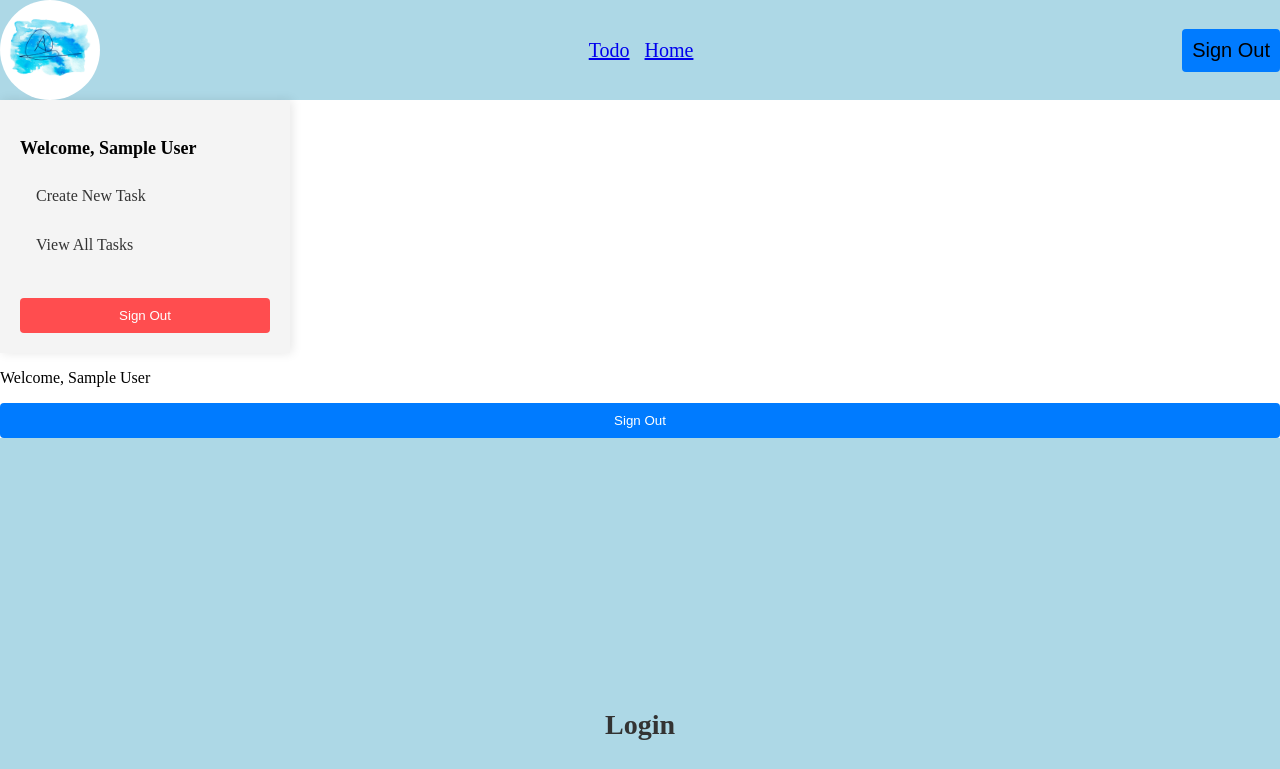
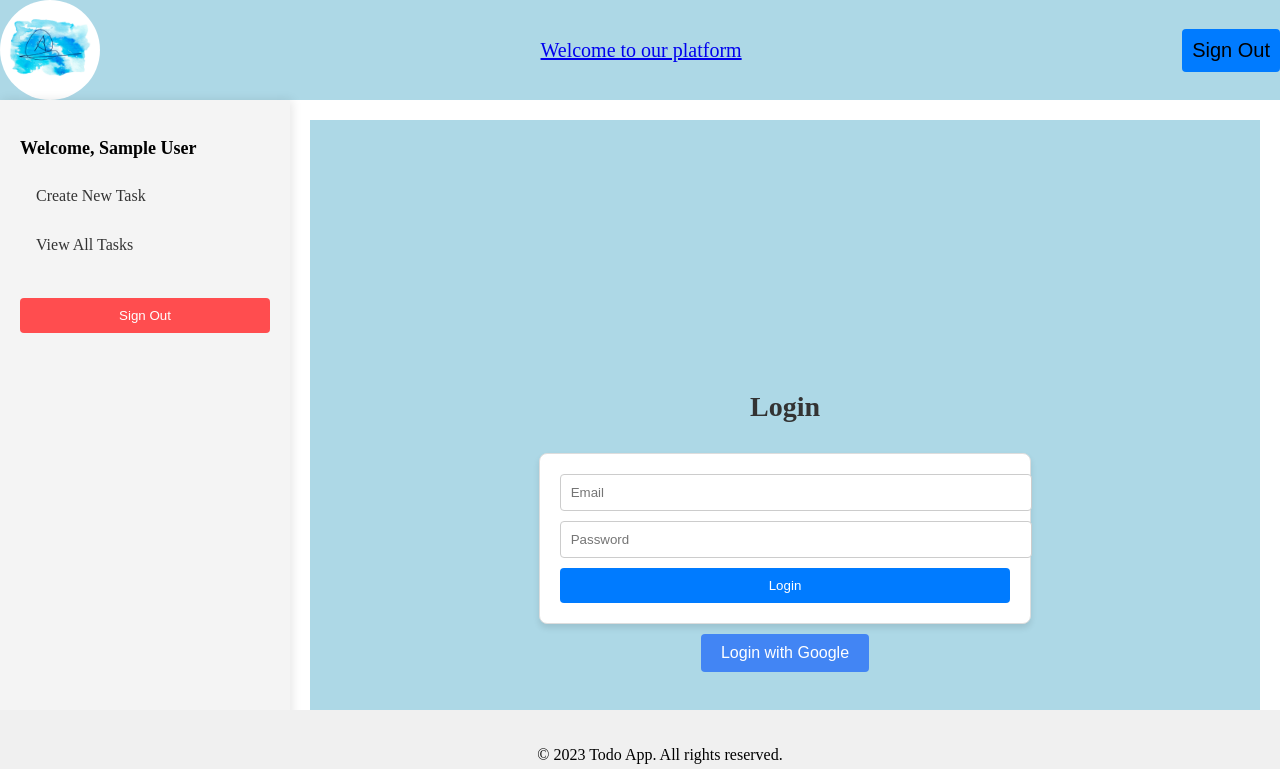
Before and after one commit to avij1109/Todo, a React (Vite) app: page /login in a window 1280 px wide. Shown: the top 769 px of the page. Built offline with nearby package versions, Linux system fonts and the light colour scheme; no server answers; sample sign-in values are in the browser's storage; a web font is replaced by a local one.

Commit message:
somthng good finally

```diff
--- a/src/App.css
+++ b/src/App.css
@@ -1,3 +1,20 @@
+.app-container {
+  min-height: 100vh;
+  display: flex;
+  flex-direction: column;
+}
+
+.main-content {
+  display: flex;
+  flex: 1;
+  position: relative;
+}
+
+.content {
+  flex: 1;
+  padding: 20px;
+}
+
 .navbar {
   display: flex;
   justify-content: space-between;
@@ -43,9 +60,7 @@
   color: white;
   cursor: pointer;
 }
-.a{
-  border: rebeccapurplea
-}
+
 .logout-btn:hover {
   background-color: darkred;
 }
@@ -54,6 +69,3 @@
   margin-right: 10px;
   font-size: 1rem;
 }
-.a{
-  background-color: saddlebrown;
-}
--- a/src/App.tsx
+++ b/src/App.tsx
@@ -1,78 +1,70 @@
-import React, { useEffect, useState } from 'react';
-import { BrowserRouter as Router, Routes, Route, Navigate } from 'react-router-dom';
-import { auth } from '../firebase';
-import { onAuthStateChanged, signOut } from 'firebase/auth';
-import Header from './components/header/Header';
-import Sidebar from './components/sidebar/Sidebar';
-import Login from './pages/Login';
-import Signup from './pages/Signup';
-import CreateTask from './components/tasks/CreateTask';
-import ViewTasks from './components/tasks/ViewTasks';
-import './App.css'; // Global CSS
+import React, { useEffect, useState } from "react"
+import { BrowserRouter as Router, Routes, Route, Navigate } from "react-router-dom"
+import { auth } from "../firebase"
+import { onAuthStateChanged, signOut } from "firebase/auth"
+import Header from "./components/header/Header"
+import Sidebar from "./components/sidebar/Sidebar"
+import Login from "./pages/Login"
+import Signup from "./pages/Signup"
+import CreateTask from "./components/tasks/CreateTask"
+import ViewTasks from "./components/tasks/ViewTasks"
+import Footer from "../src/components/footer/Footer"
+import "./App.css"
 
 const App = () => {
-  const [user, setUser] = useState<any>(null);
-  const [tasks, setTasks] = useState<any[]>([]);
+  const [user, setUser] = useState<any>(null)
+  const [tasks, setTasks] = useState<any[]>([])
 
   useEffect(() => {
     const unsubscribe = onAuthStateChanged(auth, (user) => {
       if (user) {
-        setUser(user);
+        setUser(user)
       } else {
-        setUser(null);
+        setUser(null)
       }
-    });
+    })
 
-    return () => unsubscribe();
-  }, []);
+    return () => unsubscribe()
+  }, [])
 
   const handleSignOut = async () => {
     try {
-      await signOut(auth);
-      setUser(null); // Clear user state after sign out
+      await signOut(auth)
+      setUser(null)
     } catch (error: any) {
-      console.error('Sign out error:', error.message);
+      console.error("Sign out error:", error.message)
     }
-  };
+  }
 
   const addTask = (task: any) => {
-    setTasks([...tasks, task]); // Add the new task to state
-  };
+    setTasks([...tasks, task])
+  }
 
   return (
     <Router>
-      <Header user={user} onLogout={handleSignOut} />
+      <div className="app-container">
+        <Header user={user} onLogout={handleSignOut} />
 
-      {/* Render Sidebar only if the user is logged in */}
-      {user && (
-        <Sidebar
-          username={user.displayName || user.email}
-          onLogout={handleSignOut}
-        />
-      )}
+        <div className="main-content">
+          {user && <Sidebar username={user.displayName || user.email} onLogout={handleSignOut} />}
 
-      <div className="auth-container">
-        {user ? (
-          <div className="user-info">
-            <p>Welcome, {user.displayName || user.email}</p>
-            <button onClick={handleSignOut}>Sign Out</button>
+          <div className="content">
+            <Routes>
+              <Route path="/login" element={<Login />} />
+              <Route path="/signup" element={<Signup />} />
+              <Route
+                path="/create-task"
+                element={user ? <CreateTask onAddTask={addTask} /> : <Navigate to="/login" />}
+              />
+              <Route path="/view-tasks" element={user ? <ViewTasks tasks={tasks} /> : <Navigate to="/login" />} />
+            </Routes>
           </div>
-        ) : (
-          <div className="auth-buttons">
-            <button onClick={() => (window.location.href = '/login')}>Login</button>
-            <button onClick={() => (window.location.href = '/signup')}>Signup</button>
-          </div>
-        )}
+        </div>
+
+        <Footer />
       </div>
+    </Router>
+  )
+}
 
-      <Routes>
-        <Route path="/login" element={<Login />} />
-        <Route path="/signup" element={<Signup />} />
-        <Route path="/create-task" element={user ? <CreateTask onAddTask={addTask} /> : <Navigate to="/login" />} />
-        <Route path="/view-tasks" element={user ? <ViewTasks tasks={tasks} /> : <Navigate to="/login" />} />
-      </Routes>
-    </Router>
-  );
-};
-
-export default App;
+export default App
--- /dev/null
+++ b/src/components/footer/Footer.tsx
@@ -0,0 +1,20 @@
+import type React from "react"
+
+const Footer: React.FC = () => {
+  return (
+    <footer
+      style={{
+        backgroundColor: "#f0f0f0",
+        padding: "20px",
+        textAlign: "center",
+        position: "fixed",
+        bottom: 0,
+        width: "100%",
+      }}
+    >
+      <p>&copy; 2023 Todo App. All rights reserved.</p>
+    </footer>
+  )
+}
+
+export default Footer
--- a/src/components/header/Header.tsx
+++ b/src/components/header/Header.tsx
@@ -1,27 +1,28 @@
-import React from 'react';
-import { Link } from 'react-router-dom';
-import A from '../../assets/A.png';
-import './Header.css';
+import type React from "react"
+import { Link } from "react-router-dom"
+import A from "../../assets/A.png"
+import "./Header.css"
 
 interface HeaderProps {
-  user: any; // User object to check if the user is logged in
-  onLogout: () => void; // Function to handle sign out
+  user: any // User object to check if the user is logged in
+  onLogout: () => void // Function to handle sign out
 }
 
 const Header: React.FC<HeaderProps> = ({ user, onLogout }) => {
   return (
     <div className="bar">
-      <img src={A} className="logo" alt="Logo" />
+      <img src={A || "/placeholder.svg"} className="logo" alt="Logo" />
       <nav className="nav-bar">
-        <Link to="/">Todo</Link>
-        <Link to="/home">Home</Link>
+        <Link to="/">Welcome to our platform</Link>
       </nav>
 
       <div className="buttons">
         {/* Conditionally render buttons based on whether the user is logged in */}
         {user ? (
           // If user is logged in, show Sign Out button
-          <button className="btnn" onClick={onLogout}>Sign Out</button>
+          <button className="btnn" onClick={onLogout}>
+            Sign Out
+          </button>
         ) : (
           // If no user, show Login and Signup buttons
           <>
@@ -35,7 +36,7 @@ const Header: React.FC<HeaderProps> = ({ user, onLogout }) => {
         )}
       </div>
     </div>
-  );
-};
+  )
+}
 
-export default Header;
+export default Header
--- a/src/pages/Signup.tsx
+++ b/src/pages/Signup.tsx
@@ -35,6 +35,7 @@ const Signup = () => {
     }
   };
 
+
   return (
     <div className="page-container">
       <h2>Signup</h2>
```
Also changed, not shown: src/components/footer/Footer.css (added).
